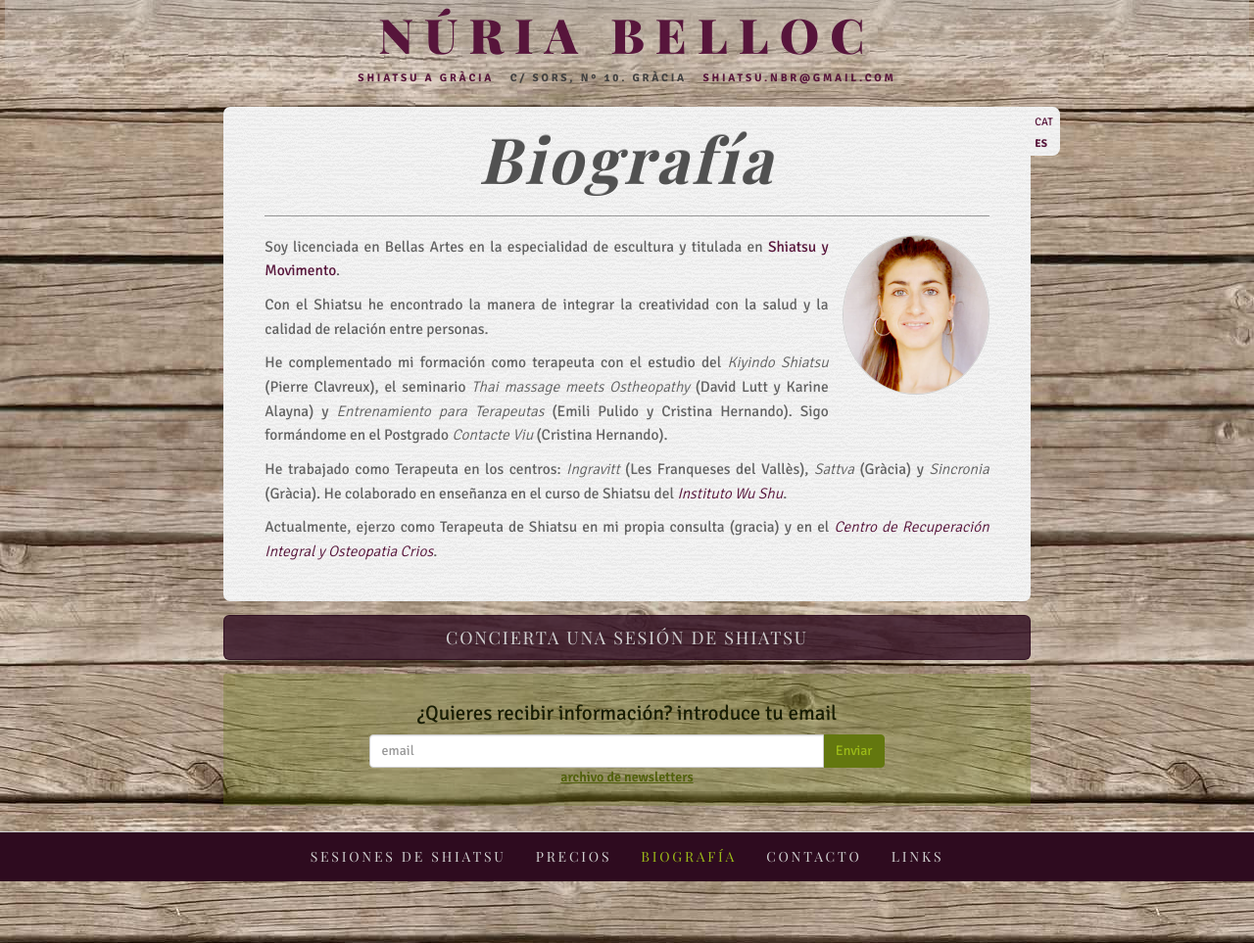
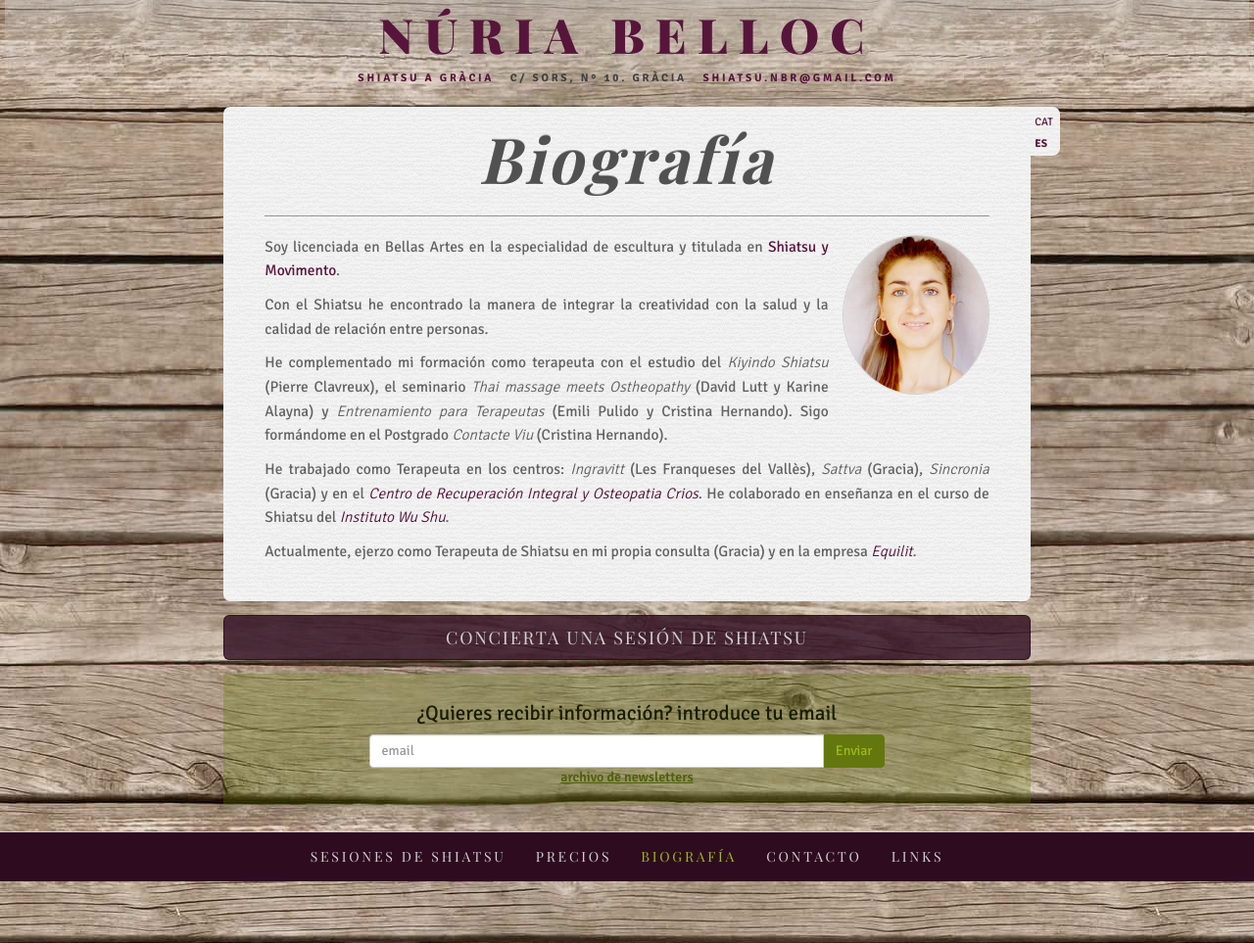
Before and after one commit to agustibr/shiatsu.nuriabelloc.com, a Jekyll site: the page built from es/3-bio.md, in a window 1280 px wide. Shown: the whole page at 98% size. Built offline with Jekyll 4.4.1, drawn with Linux system fonts in a browser that asks for light colours; some web fonts are replaced.

Commit message:
Update 3-bio.md

```diff
--- a/es/3-bio.md
+++ b/es/3-bio.md
@@ -14,9 +14,10 @@ Con el Shiatsu he encontrado la manera de integrar la creatividad con la salud y
 
 He complementado mi formación como terapeuta con el estudio del _Kiyindo Shiatsu_ (Pierre Clavreux), el seminario _Thai massage meets Ostheopathy_ (David Lutt y Karine Alayna) y _Entrenamiento para Terapeutas_ (Emili Pulido y Cristina Hernando). Sigo formándome en el Postgrado _Contacte Viu_ (Cristina Hernando).
 
-He trabajado como Terapeuta en los centros: _Ingravitt_ (Les Franqueses del Vallès), _Sattva_ (Gràcia) y _Sincronia_ (Gràcia). He colaborado en enseñanza en el curso de Shiatsu del _[Instituto Wu Shu][wushu]_.
+He trabajado como Terapeuta en los centros: _Ingravitt_ (Les Franqueses del Vallès), _Sattva_ (Gracia), _Sincronia_ (Gracia) y en el _[Centro de Recuperación Integral y Osteopatia Crios][crios]_. He colaborado en enseñanza en el curso de Shiatsu del _[Instituto Wu Shu][wushu]_.
 
-Actualmente, ejerzo como Terapeuta de Shiatsu en mi propia consulta (gracia) y en el _[Centro de Recuperación Integral y Osteopatia Crios][crios]_.
+Actualmente, ejerzo como Terapeuta de Shiatsu en mi propia consulta (Gracia) y en la empresa _[Equilit][equilit]_.
 
 [crios]: http://www.criosgracia.com
 [wushu]: http://www.institutodewushu.com
+[equilit]: http://equilit.com/
```
